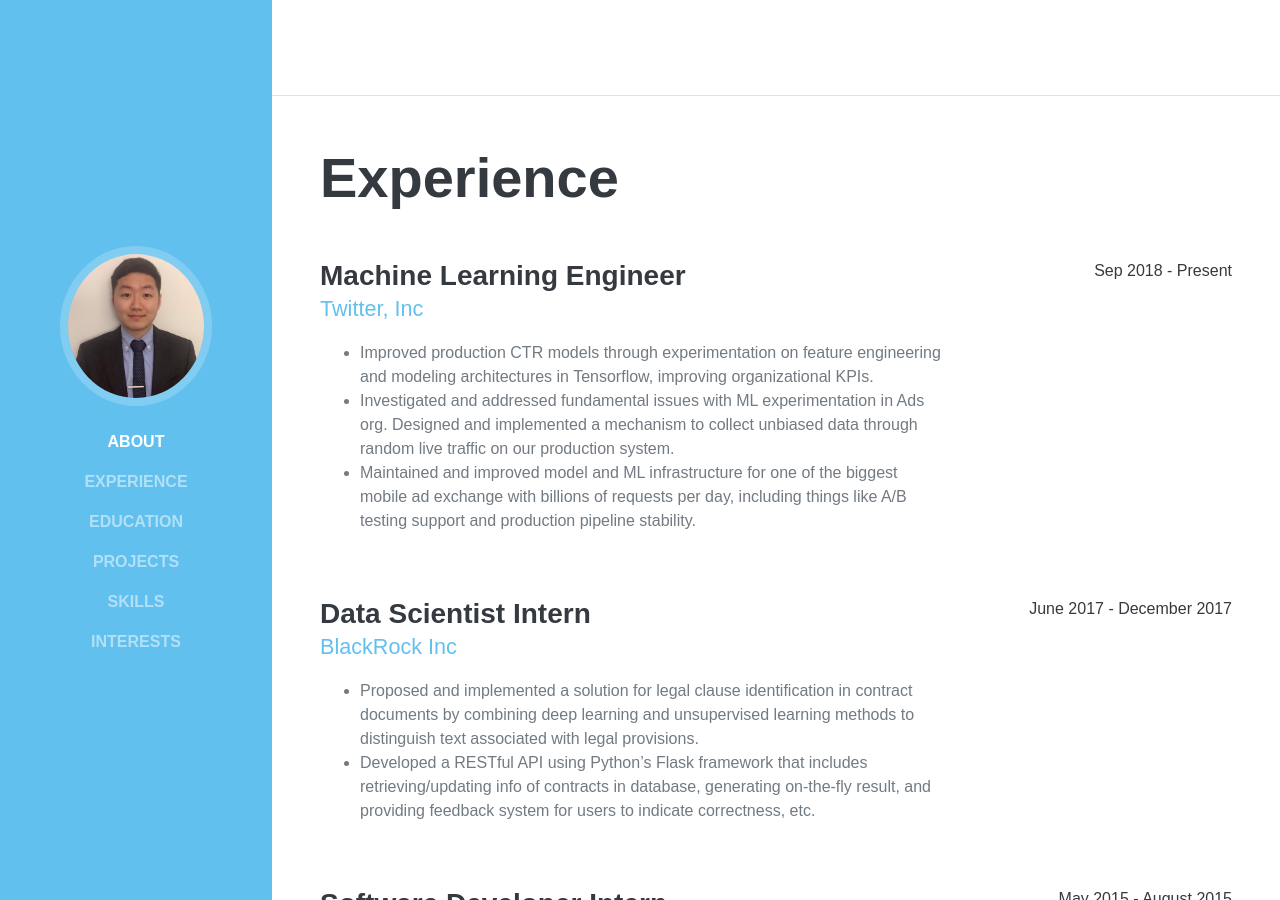
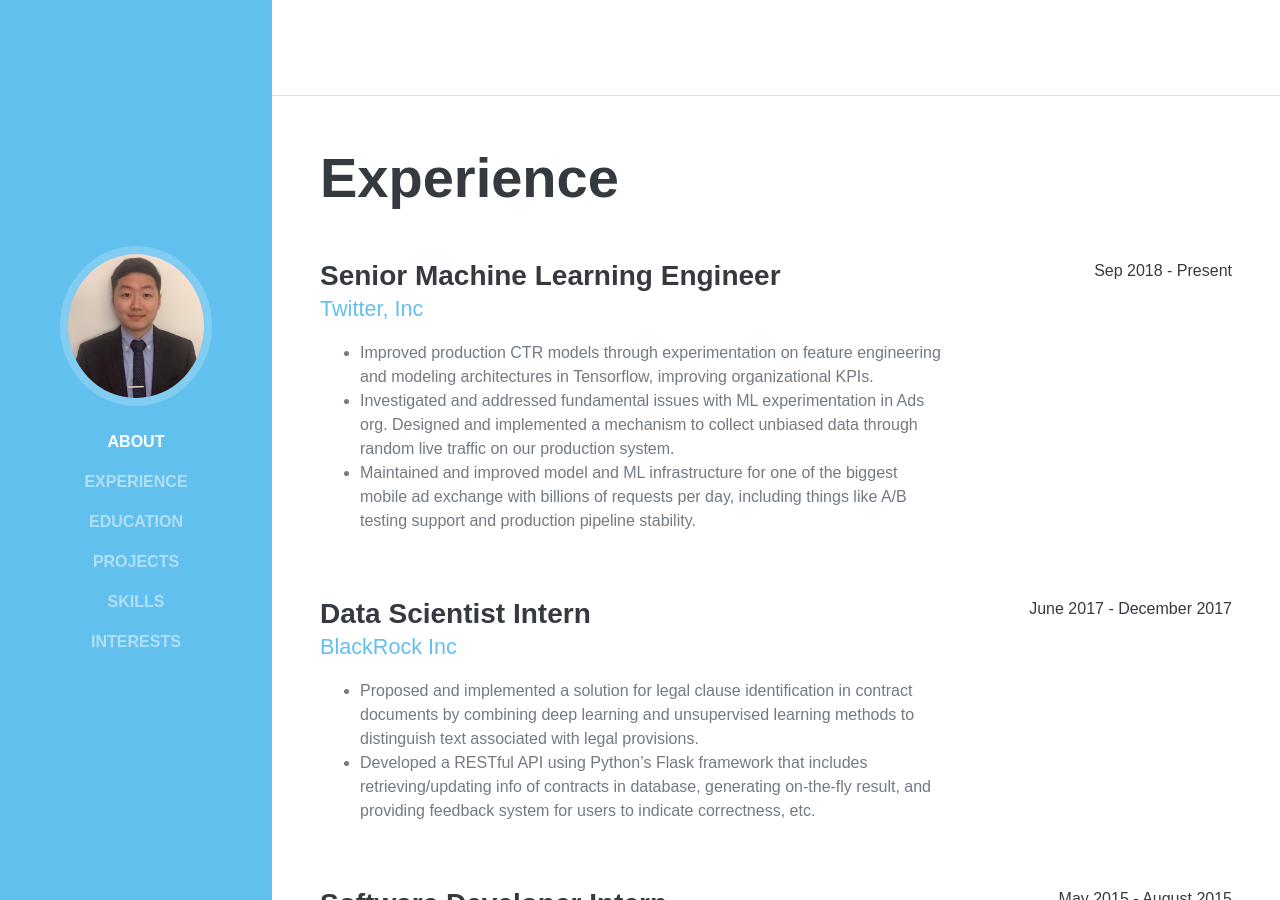
Before and after one commit to timatim/timatim.github.io, a Jekyll site: the page index.html, which Jekyll copies as it is, in a window 1280 px wide and 900 px high, scrolled down 804 px. Built offline with Jekyll 4.4.1, drawn with Linux system fonts in a browser that asks for light colours; some web fonts are replaced.

Commit message:
update twitter

```diff
--- a/index.html
+++ b/index.html
@@ -117,7 +117,7 @@
 
           <div class="resume-item d-flex flex-column flex-md-row mb-5">
             <div class="resume-content mr-auto">
-              <h3 class="mb-0">Machine Learning Engineer</h3>
+              <h3 class="mb-0">Senior Machine Learning Engineer</h3>
               <a href="https://twitter.com/">
                 <div class="subheading mb-3">Twitter, Inc</div>
               </a>
```
